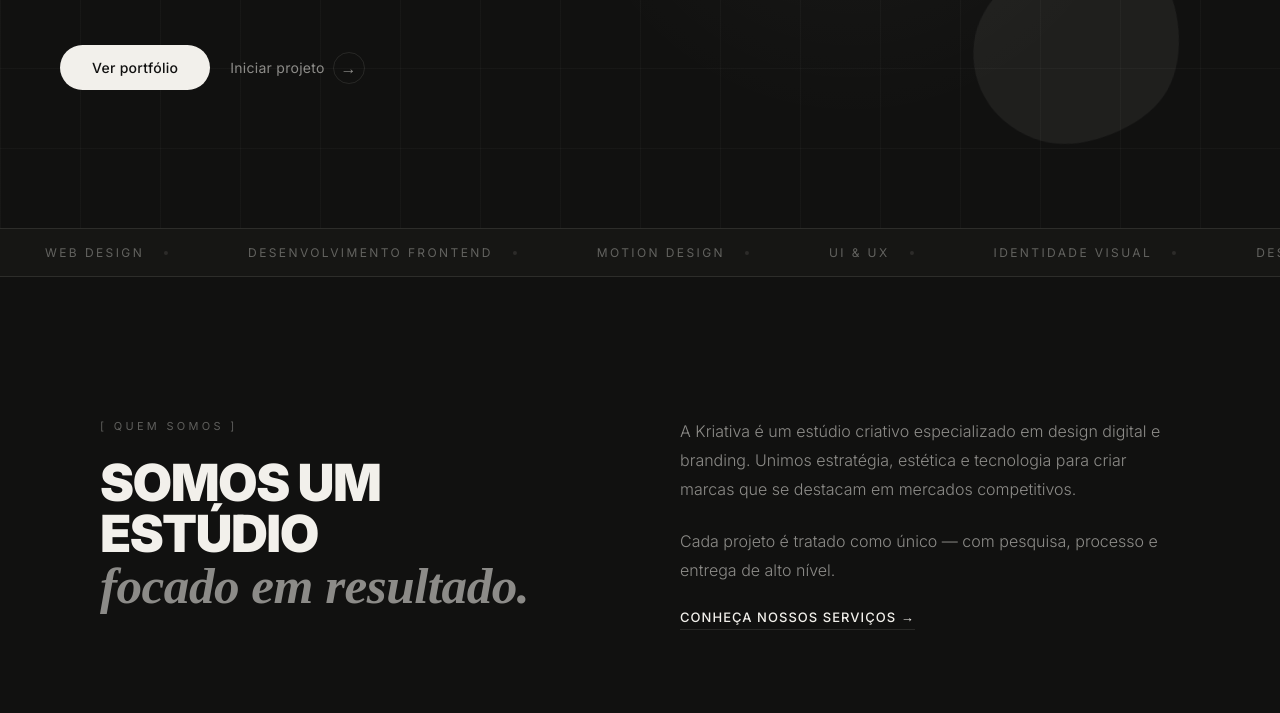
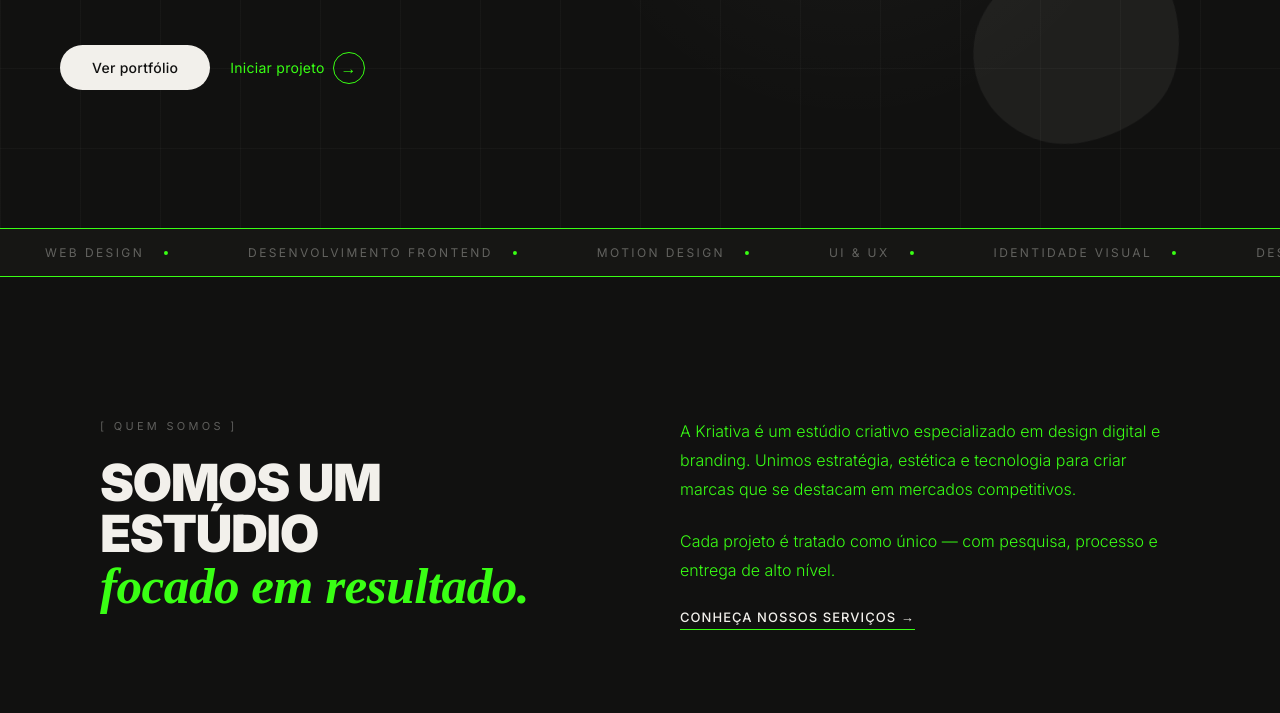
Before and after one commit to abdiasalves0-dot/Landing-page-Kriativa, a plain HTML site: page LandingpageKriativa.html in a window 1280 px wide. Shown: the part 572-1285 px from the top of the page. Drawn offline with Linux system fonts and the light colour scheme; a web font is replaced by a local one.

Commit message:
Switch gray text colors to fluorescent green in both main pages

```diff
--- a/LandingpageKriativa.html
+++ b/LandingpageKriativa.html
@@ -23,9 +23,9 @@
             --bg2: #161614;
             --bg3: #1c1c1a;
             --white: #f2f0eb;
-            --white-dim: rgba(242, 240, 235, 0.55);
-            --white-subtle: rgba(242, 240, 235, 0.08);
-            --white-border: rgba(242, 240, 235, 0.1);
+            --white-dim: #39ff14;
+            --white-subtle: #39ff14;
+            --white-border: #39ff14;
             --accent: #f2f0eb;
             --muted: rgba(242, 240, 235, 0.35);
             --font: 'Inter', sans-serif;
```
Also changed, not shown: index.html (+3 -3 lines).
